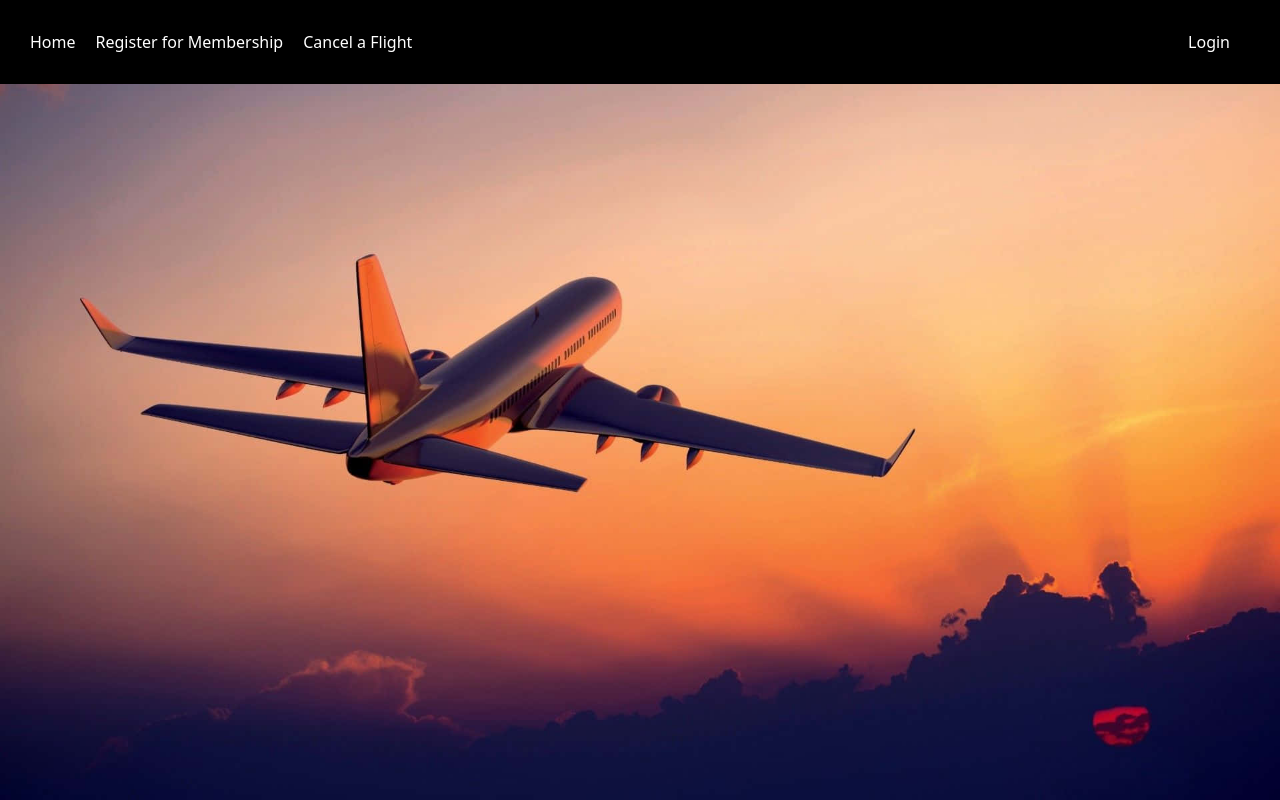
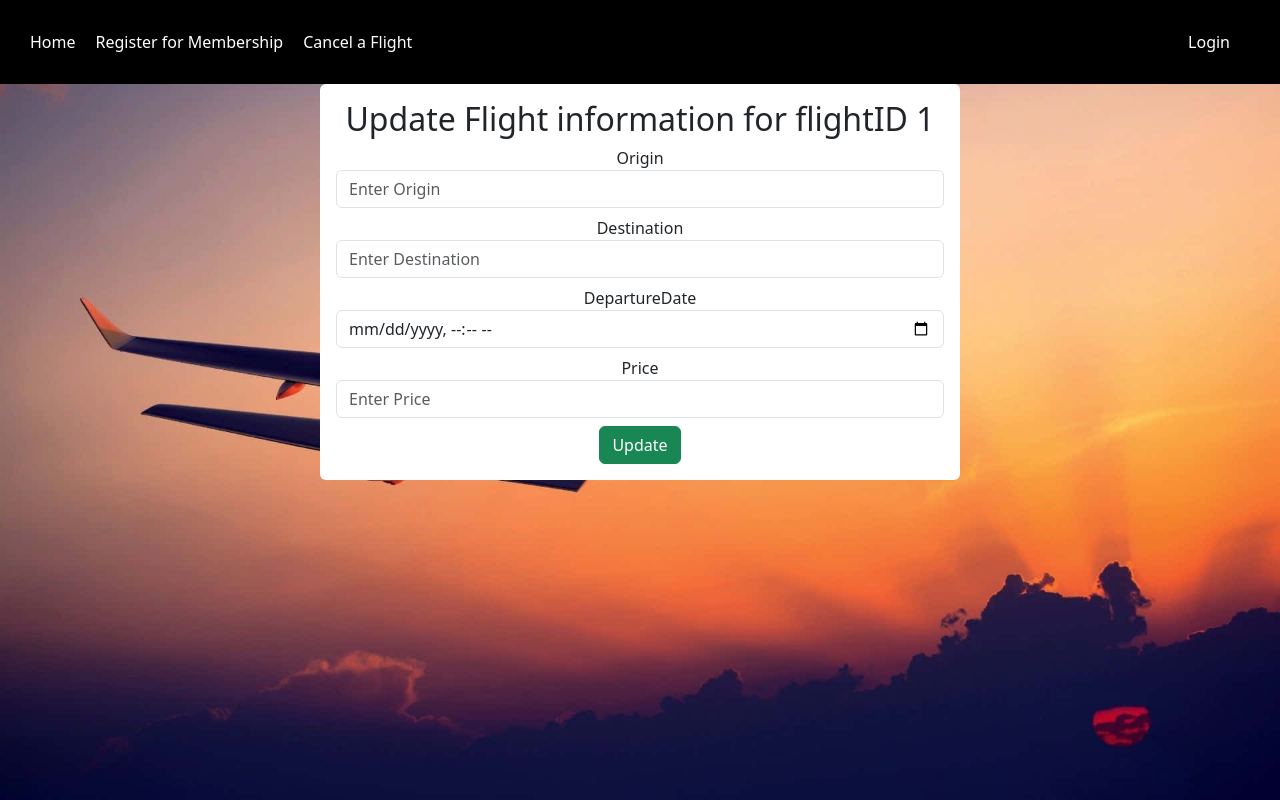
Before and after one commit to makmal21/Flight-Reservation-Web-Application-Project, a React (Create React App) app in the folder frontend/: page /system-admin-view/adminFlight/update/1 in a window 1280 px wide. Built offline with nearby package versions, Linux system fonts and the light colour scheme.

Commit message:
System Admin System updated.

```diff
--- a/frontend/src/App.js
+++ b/frontend/src/App.js
@@ -42,7 +42,7 @@ function App() {
           <Route path="/system-admin-view/crew/add" element={<AddCrew />} />
           <Route path="/system-admin-view/aircraft/add" element={<AddAircraft />} />
           <Route path="/system-admin-view/adminFlight/add" element={<AddFlight />} />
-          <Route path="/update/:id" element={<UpdateFlight />} />
+          <Route path="/system-admin-view/adminFlight/update/:id" element={<UpdateFlight />} />
           {/* Add more routes as necessary */}
         </Routes>
       </div>
--- a/frontend/src/components/AddAircraft.js
+++ b/frontend/src/components/AddAircraft.js
@@ -37,7 +37,7 @@ function AddAircraft (){
                 </div>
                 <div className ='mb-2'>
                     <label htmlFor="">Capacity</label>
-                    <input type="text" placeholder='Enter Capacity' className='form-control'
+                    <input type="number" placeholder='Enter Capacity' className='form-control'
                     onChange={e => setCapacity(e.target.value)}/>
                 </div>
                 <div className ='mb-2'>
--- a/frontend/src/components/AddCrew.js
+++ b/frontend/src/components/AddCrew.js
@@ -1,3 +1,5 @@
+//AddCrew.js
+
 import React, { useState } from 'react';
 import axios from 'axios';
 import { useNavigate } from 'react-router-dom';
--- a/frontend/src/components/AddFlight.js
+++ b/frontend/src/components/AddFlight.js
@@ -0,0 +1,63 @@
+//AddFlight.js
+
+import React, { useState } from 'react';
+import axios from 'axios';
+import { useNavigate } from 'react-router-dom';
+
+function AddFlight (){
+    const [flightID, setFlightID] = useState('')
+    const [origin, setOrigin] = useState('')
+    const [destination, setDestination] = useState('')
+    const [departureDate, setDepartureDate] = useState('')
+    const [price, setPrice] = useState('')
+    const navigate = useNavigate();
+
+    //Insert into database api request
+    function handleSubmit(event){
+        event.preventDefault();
+
+        axios.post('http://localhost:8081/system-admin-view/adminFlight/add', {flightID, origin, destination, departureDate, price})
+        .then(res => {
+            console.log(res);
+            navigate('/system-admin-view/adminFlight');
+        }).catch(err => console.log(err));
+    }
+
+    return(
+        <div className= 'd-flex vh-100 justify-content-center align-items-center'>
+        <div className='w-50 bg-white rounded p-3' >
+            <form onSubmit={handleSubmit}>
+                <h2>Add Flight</h2>
+                <div className= 'mb-2'>
+                    <label htmlFor="" >FlightID</label>
+                    <input type="text" placeholder= 'Enter FlightID' className= 'form-control'
+                    onChange={e => setFlightID(e.target.value)}/>
+                </div>
+                <div className= 'mb-2'>
+                    <label htmlFor="" >Origin</label>
+                    <input type="text" placeholder= 'Enter Origin' className= 'form-control'
+                    onChange={e => setOrigin(e.target.value)}/>
+                </div>
+                <div className ='mb-2'>
+                    <label htmlFor="">Destination</label>
+                    <input type="text" placeholder='Enter Destination' className='form-control'
+                    onChange={e => setDestination(e.target.value)}/>
+                </div>
+                <div className ='mb-2'>
+                    <label htmlFor="">DepartureDate</label>
+                    <input type="datetime-local" placeholder='Enter Departure Date' className='form-control'
+                    onChange={e => setDepartureDate(e.target.value)}/>
+                </div>
+                <div className ='mb-2'>
+                    <label htmlFor="">Price</label>
+                    <input type="number" placeholder='Enter Price' className='form-control'
+                    onChange={e => setPrice(e.target.value)} step="any" min ={0} />
+                </div>
+                <button className='btn btn-success' type='submit'>Submit</button>
+            </form>
+        </div>
+    </div>
+    )
+}
+
+export default AddFlight
--- a/frontend/src/components/AdminFlight.js
+++ b/frontend/src/components/AdminFlight.js
@@ -1,10 +1,9 @@
-
-/*<Link to={`update/${data.CrewID}`} className='btn btn-primary'>Update</Link>*/
 // Flight.js
 
 import React, { useState, useEffect } from 'react'
 import axios from 'axios';
 import { Link } from 'react-router-dom'
+import moment from 'moment';
 import '../Admin.css';
 
 
@@ -13,9 +12,9 @@ function AdminFlight() {
   //Array to store data retrieved from  database
   const[flight,setFlight] = useState([])
 
-  //Retrieve Crew Table from Database
+  //Retrieve flight Table from Database
   useEffect(()=>{
-    axios.get('http://localhost:8081/system-admin-view/flight')
+    axios.get('http://localhost:8081/system-admin-view/adminflight')
     .then(res=> setFlight(res.data))
     .catch(err => console.log(err));
   },[])
@@ -40,26 +39,30 @@ function AdminFlight() {
         <h2>Flight Information</h2>
         <div className= 'd-flex justify-content-center align-items-center'>
           <div className="table-container">
-          <Link to="/system-admin-view/adminFlight/add" className='btn btn-success'>Add Crew +</Link>
+          <Link to="/system-admin-view/adminFlight/add" className='btn btn-success'>Add Flight +</Link>
             <table className='scrollable-table w-100 bg-white rounded p-3'>
                     <thead>
                       <tr>
-                      <th>CrewID</th>
-                      <th>Name</th>
-                      <th>Role</th>
                       <th>FlightID</th>
+                      <th>Origin</th>
+                      <th>Destination</th>
+                      <th>Departure Date</th>
+                      <th>Price</th>
+                      <th>Action</th>
                       </tr>
                     </thead>
                     <tbody>
                       {
                           flight.map((data,i)=> (
                               <tr key= {i}>
-                                  <td>{data.CrewID} </td>
-                                  <td>{data.Name} </td>
-                                  <td>{data.Role} </td>
                                   <td>{data.FlightID} </td>
+                                  <td>{data.Origin} </td>
+                                  <td>{data.Destination} </td>
+                                  <td>{moment(data.DepartureDate).format('YYYY-MM-DD HH:mm:ss')} </td>
+                                  <td>{data.Price} </td>
                                   <td>
-                                      <button className='btn btn-danger ms-2' onClick={e =>handleDelete(data.CrewID)}>Delete</button>
+                                      <Link to={`/system-admin-view/adminFlight/update/${data.FlightID}`} className='btn btn-primary'>Update</Link>
+                                      <button className='btn btn-danger ms-2' onClick={e =>handleDelete(data.FlightID)}>Delete</button>
                                   </td>
                               </tr>
                           ))
--- a/frontend/src/components/Aircraft.js
+++ b/frontend/src/components/Aircraft.js
@@ -1,10 +1,11 @@
 // Aircraft.js
-
 
 import React, { useState, useEffect } from 'react'
 import axios from 'axios';
 import { Link } from 'react-router-dom'
 import '../Admin.css';
+
+// delete and add working --> weird that window reload is not working ?
 
 function Aircraft() {
 
@@ -31,7 +32,6 @@ function Aircraft() {
           console.log(err);
         }
       }
-
   }
     return (
       <div>
@@ -46,6 +46,7 @@ function Aircraft() {
                         <th>Model</th>
                         <th>Capacity</th>
                         <th>FlightID</th>
+                        <th>Action</th>
                         </tr>
                       </thead>
                       <tbody>
--- a/frontend/src/components/Crew.js
+++ b/frontend/src/components/Crew.js
@@ -46,6 +46,7 @@ function Crew() {
                       <th>Name</th>
                       <th>Role</th>
                       <th>FlightID</th>
+                      <th>Action</th>
                       </tr>
                     </thead>
                     <tbody>
--- a/frontend/src/components/SystemAdminView.js
+++ b/frontend/src/components/SystemAdminView.js
@@ -11,7 +11,7 @@ function SystemAdminView() {
         <div>
           <Link to ='/system-admin-view/aircraft'className='btn btn-success'>View Aircraft Information</Link>
           <Link to ='/system-admin-view/crew'className='btn btn-success'>View Crew Information</Link>
-          <Link to ='/system-admin-view/flight'className='btn btn-success'>View Flight Information</Link>
+          <Link to ='/system-admin-view/adminflight'className='btn btn-success'>View Flight Information</Link>
         </div>
     </div>
   );
--- a/frontend/src/components/UpdateFlight.js
+++ b/frontend/src/components/UpdateFlight.js
@@ -1,14 +1,14 @@
+//UpdateFlight.js
 import React, { useState} from 'react';
 import axios from 'axios';
 import { useNavigate, useParams  } from 'react-router-dom';
 
-// UPDATE THE FLIGHTID ? TO MATCH WHICH FLIGHT THEY WORK ON NEXT?//
-
 function Update (){
-    const [name, setName] = useState('')
-    const [role, setRole] = useState('')
-    const [flightID, setFlightID] = useState('')
-    const {id} = useParams(); // using parameters key ID from table since we are updating values so need to know what row
+    const [origin, setOrigin] = useState('')
+    const [destination, setDestination] = useState('')
+    const [departureDate, setDepartureDate] = useState('')
+    const [price, setPrice] = useState('')
+    const {id} = useParams();
     const navigate = useNavigate();
 
     //once form has been submitted that is - information filled
@@ -16,27 +16,37 @@ function Update (){
     //return to system admin page '/system-admin-view'
     function handleSubmit(event){
         event.preventDefault();
-        axios.put(`http://localhost:8081/update/`+id, {id, name, role, flightID})
+        axios.put(`http://localhost:8081/system-admin-view/adminFlight/update/`+id, {id, origin, destination, departureDate, price})
         .then(res => {
             console.log(res);
-            navigate('/system-admin-view');
+            navigate('/system-admin-view/adminFlight');
         }).catch(err => console.log(err));
     }
 
     return(
-        <div className= 'd-flex vh-100 bg-primary justify-content-center align-items-center'>
+        <div className= 'd-flex vh-50 justify-content-center align-items-center'>
         <div className='w-50 bg-white rounded p-3' >
             <form onSubmit={handleSubmit}>
-                <h2>Update Crew</h2>
+                <h2>Update Flight information for flightID {id}</h2>
                 <div className= 'mb-2'>
-                    <label htmlFor="" >Name</label>
-                    <input type="text" placeholder= 'Enter Name' className= 'form-control'
-                    onChange={e => setName(e.target.value)}/>
+                    <label htmlFor="" >Origin</label>
+                    <input type="text" placeholder= 'Enter Origin' className= 'form-control'
+                    onChange={e => setOrigin(e.target.value)}/>
                 </div>
                 <div className ='mb-2'>
-                    <label htmlFor="">Role</label>
-                    <input type="text" placeholder='Enter Role' className='form-control'
-                    onChange={e => setRole(e.target.value)}/>
+                    <label htmlFor="">Destination</label>
+                    <input type="text" placeholder='Enter Destination' className='form-control'
+                    onChange={e => setDestination(e.target.value)}/>
+                </div>
+                <div className ='mb-2'>
+                    <label htmlFor="">DepartureDate</label>
+                    <input type="datetime-local" placeholder='Enter Depature Date' className='form-control'
+                    onChange={e => setDepartureDate(e.target.value)}/>
+                </div>
+                <div className ='mb-2'>
+                    <label htmlFor="">Price</label>
+                    <input type="number" placeholder='Enter Price' className='form-control'
+                    onChange={e => setPrice(e.target.value)} step="any" min ={0} />
                 </div>
                 <button className='btn btn-success'type='submit'>Update</button>
             </form>
```
Also changed, not shown: 1 other file (tests, documents, lock files or other folders).
